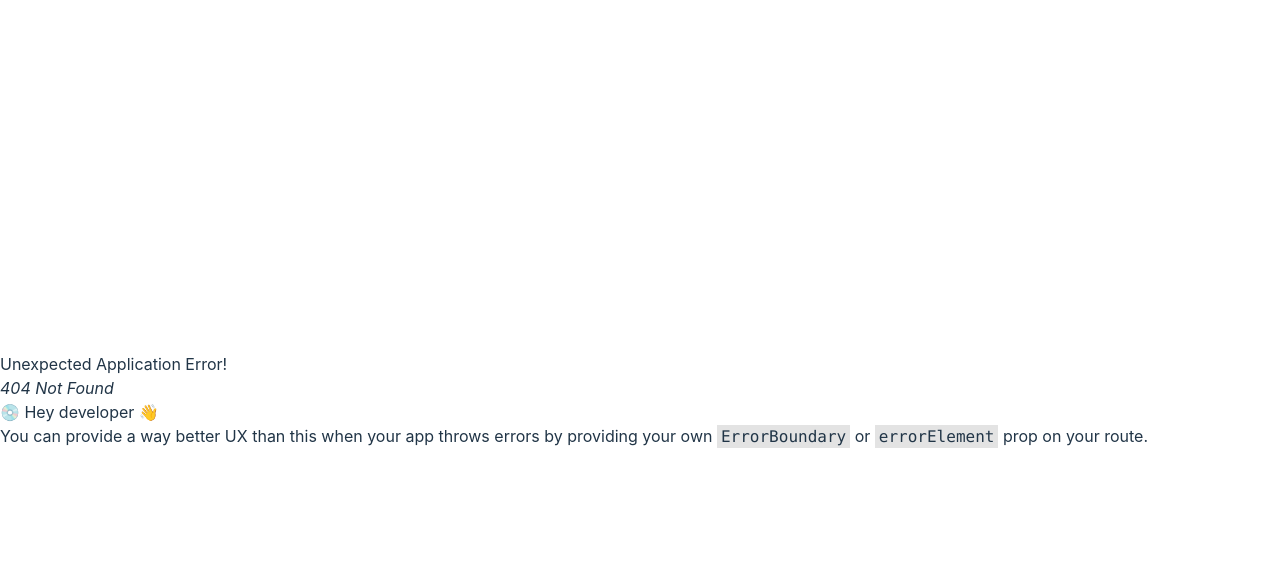
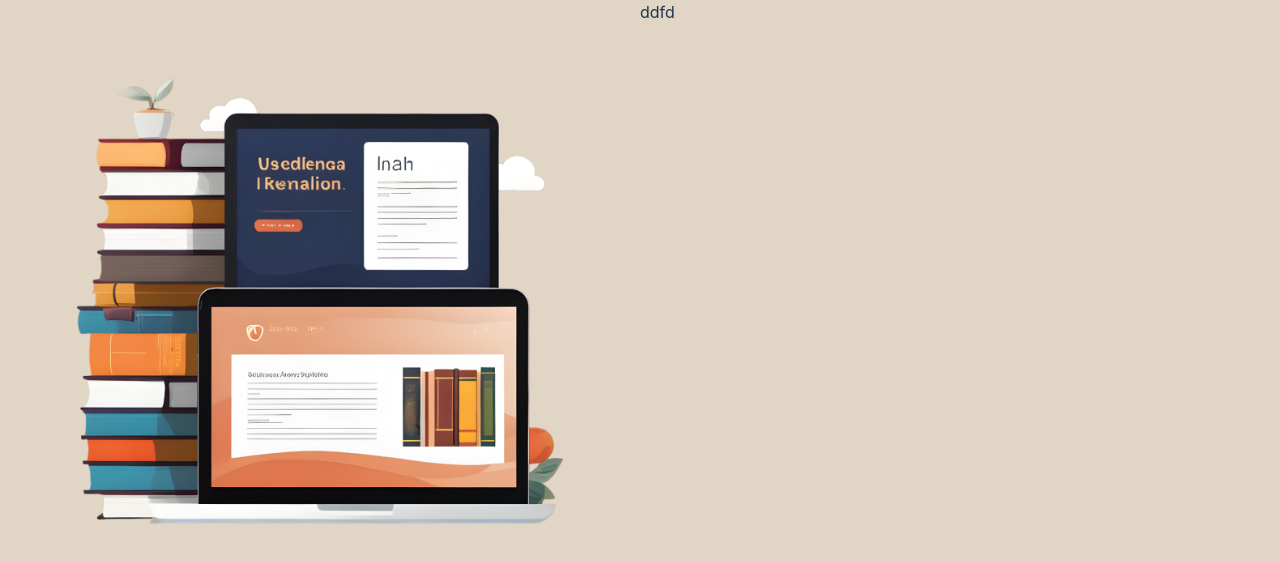
Before and after one commit to CristopherAlvaradoM/secureApp, a React (Vite) app: page /registrer in a window 1280 px wide. Before the commit this address had no page. Shown: the top 562 px of the page. Built offline with nearby package versions, Linux system fonts and the light colour scheme.

Commit message:
Added route and structure register view

```diff
--- a/src/View/Registro.tsx
+++ b/src/View/Registro.tsx
@@ -1,8 +1,18 @@
+import Portada from "../images/portada.png";
 
 export default function Registro(){
     return(
         <>
-
+        <div className="bg-primary w-screen h-screen">
+            <div className="grid grid-cols-2 h-full">
+                <div className="col-span-1">
+                    <img src={Portada} alt="" />
+                </div>
+                <div className="col-span-1">
+                    ddfd
+                </div>
+            </div>
+        </div>
         </>
     )
 }
--- a/src/routes/routes.tsx
+++ b/src/routes/routes.tsx
@@ -1,6 +1,7 @@
 import App from "../App"
 import Home from "../View/home"
 import Login from "../View/Login"
+import Registro from "../View/Registro"
 
 export const routes = [
   {
@@ -15,4 +16,8 @@ export const routes = [
     path: "/login",
     element: <Login />,
   },
+  {
+    path: "/registrer",
+    element: <Registro/>,
+  },
 ]
```
